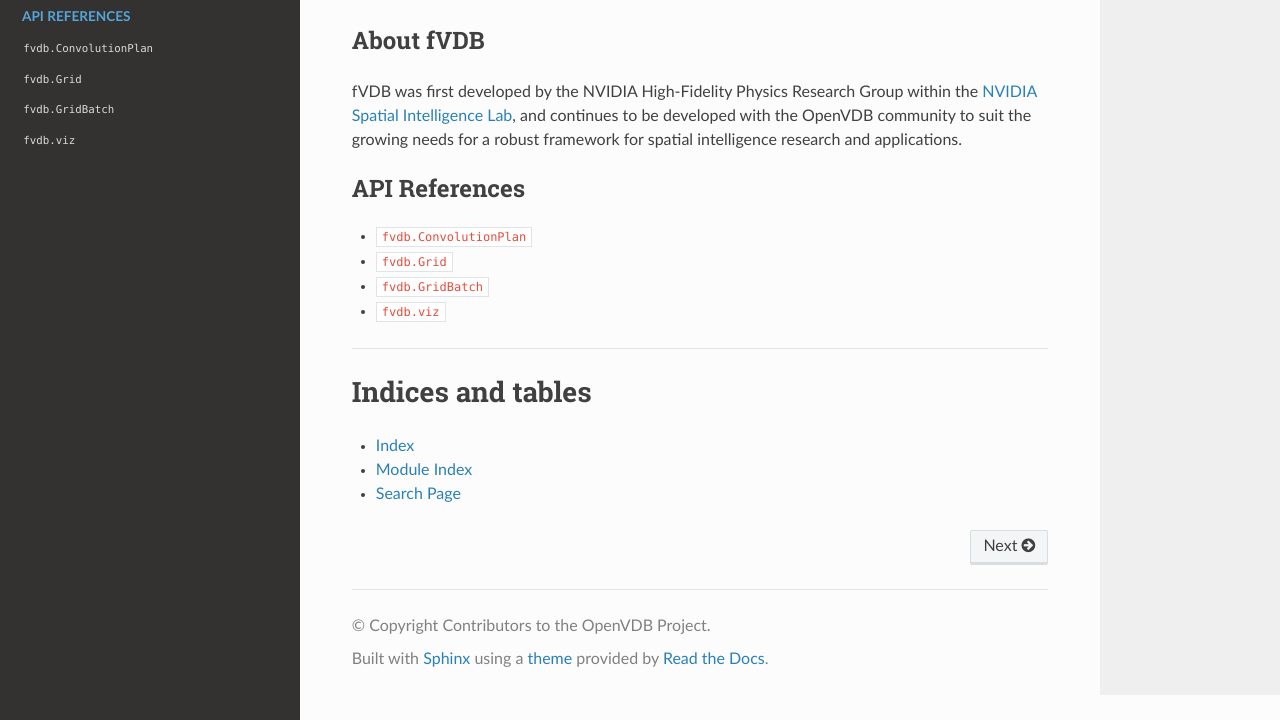
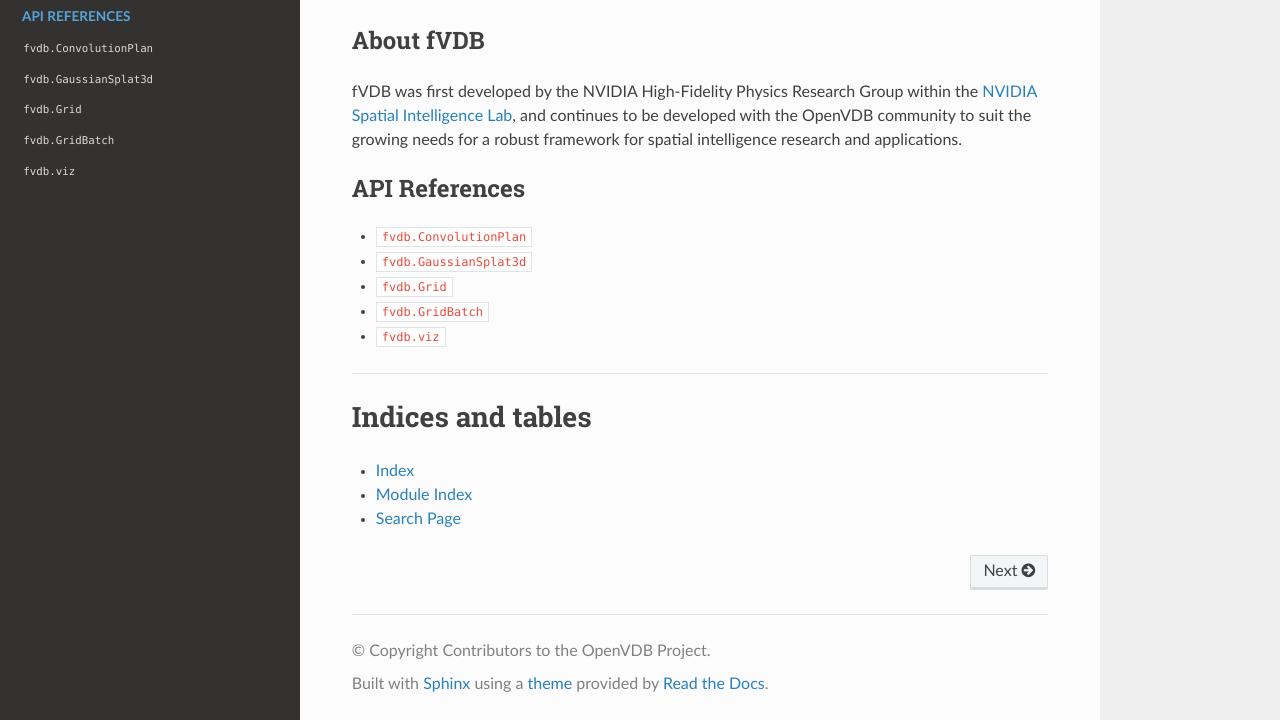
Before and after one commit to openvdb/fvdb-core, a Sphinx documentation site: the page built from docs/index.rst, in a window 1280 px wide and 900 px high, scrolled down 1779 px, cut to the strip 180-900 px from the top of the window. Built offline with Sphinx 7.4.7 and the Read the Docs theme 3.1.0, drawn with Linux system fonts in a browser that asks for light colours; pages that are not in the unit, such as notebooks, are missing from menus.

Commit message:
checking
Signed-off-by: Francis Williams <francis@fwilliams.info>

```diff
--- /dev/null
+++ b/docs/api/gaussian_splat_3d.rst
@@ -0,0 +1,6 @@
+``fvdb.GaussianSplat3d``
+==========================
+
+.. autoclass:: fvdb.GaussianSplat3d
+   :members:
+   :special-members: __init__, __getitem__, __setitem__
--- a/docs/index.rst
+++ b/docs/index.rst
@@ -84,6 +84,7 @@
    :caption: API References
 
    api/convolution_plan
+   api/gaussian_splat_3d
    api/grid
    api/grid_batch
    api/jagged_tensor
```
